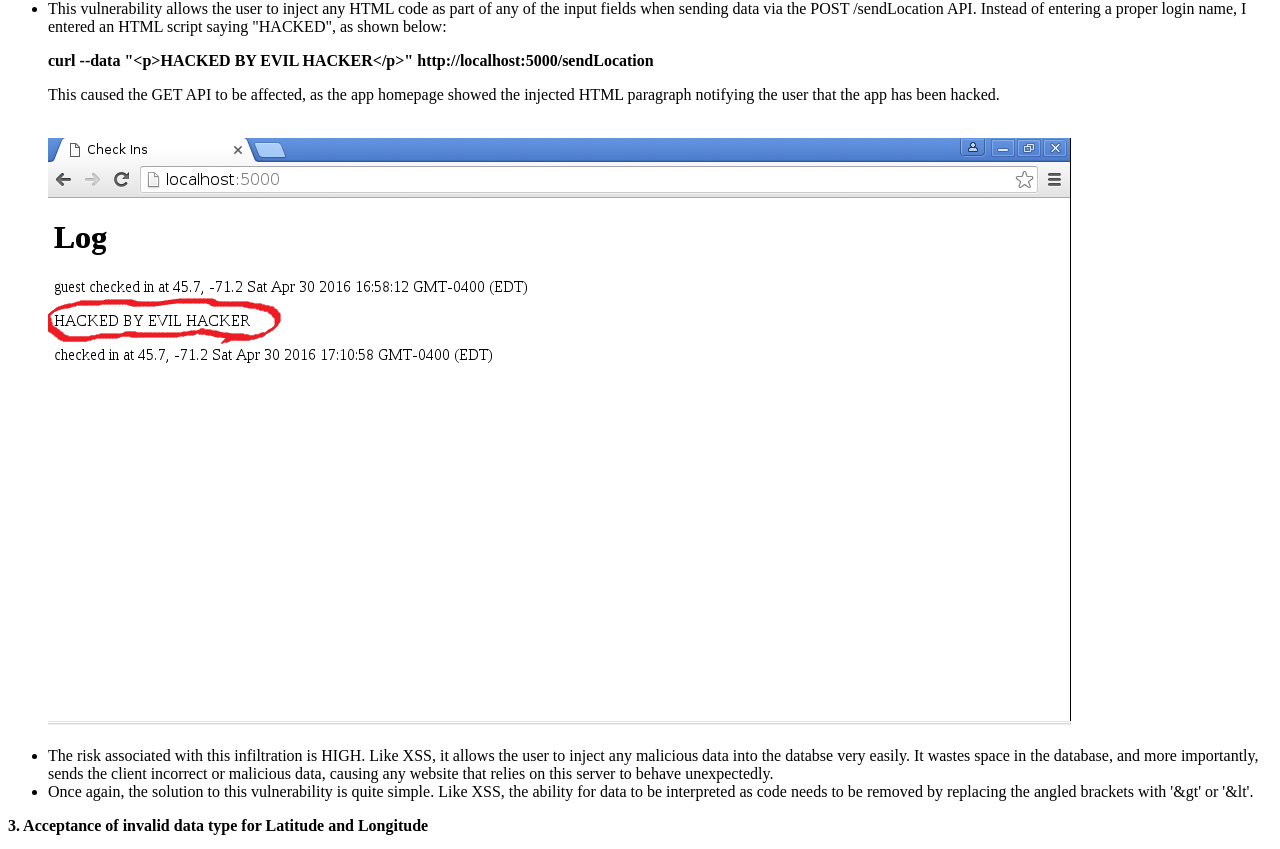
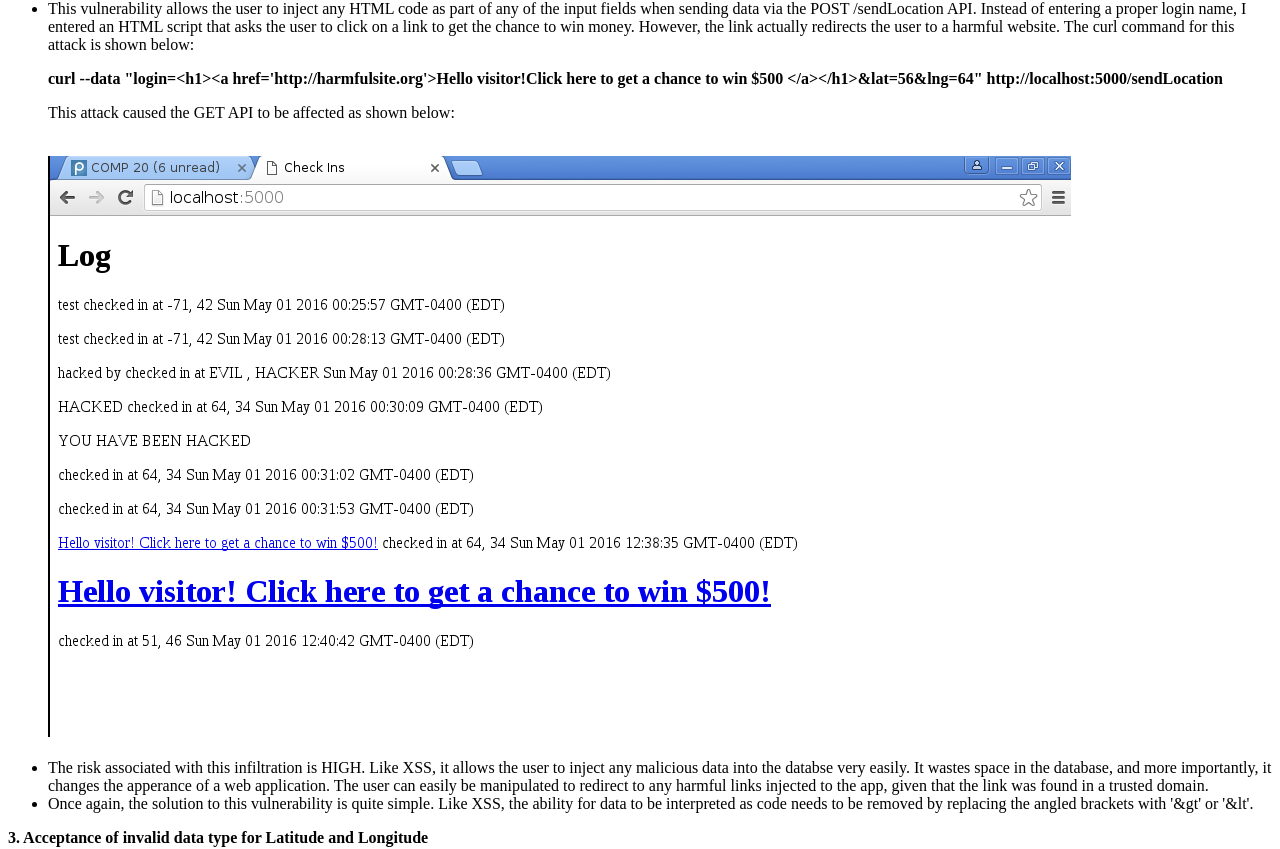
Before and after one commit to kislam01/comp20-kislam, a plain HTML site: page security/report.html in a window 1280 px wide. Shown: the part 2074-2923 px from the top of the page. Drawn offline with Linux system fonts and the light colour scheme.

Commit message:
Added screenshot

```diff
--- a/security/report.html
+++ b/security/report.html
@@ -40,15 +40,15 @@
 		</ul>
 		<p><b>2. HTML injection</b></p>
 		<ul>
-			<li>This vulnerability allows the user to inject any HTML code as part of any of the input fields when sending data via the POST /sendLocation API. Instead of entering a proper login name, I entered an HTML script saying "HACKED", as shown below:<br>
-			<p><b>curl  --data "&lt;p&gt;HACKED BY EVIL HACKER&lt;/p&gt;"  http://localhost:5000/sendLocation</b></p>
-			<p>This caused the GET API to be affected, as the app homepage showed the injected HTML paragraph notifying the user that the app has been hacked.</p>
+			<li>This vulnerability allows the user to inject any HTML code as part of any of the input fields when sending data via the POST /sendLocation API. Instead of entering a proper login name, I entered an HTML script that asks the user to click on a link to get the chance to win money. However, the link actually redirects the user to a harmful website. The curl command for this attack is shown below:<br>
+			<p><b>curl  --data "login=&lt;h1&gt;&lt;a href='http://harmfulsite.org'&gt;Hello visitor!Click here to get a chance to win $500 &lt;/a&gt;&lt;/h1&gt;&amp;lat=56&amp;lng=64"  http://localhost:5000/sendLocation</b></p>
+			<p>This attack caused the GET API to be affected as shown below:</p>
 			<br>
-			<img src="Screenshot4.png" alt="Hacker image">
+			<img src="Screenshot5.png" alt="Hacker image">
 			<br>
 			</li>
 			<br>
-			<li>The risk associated with this infiltration is HIGH. Like XSS, it allows the user to inject any malicious data into the databse very easily. It wastes space in the database, and more importantly, sends the client incorrect or malicious data, causing any website that relies on this server to behave unexpectedly.
+			<li>The risk associated with this infiltration is HIGH. Like XSS, it allows the user to inject any malicious data into the databse very easily. It wastes space in the database, and more importantly, it changes the apperance of a web application. The user can easily be manipulated to redirect to any harmful links injected to the app, given that the link was found in a trusted domain.
 			</li>
 			<li>Once again, the solution to this vulnerability is quite simple. Like XSS, the ability for data to be interpreted as code needs to be removed by replacing the angled brackets with '&amp;gt' or '&amp;lt'. </li>
 		</ul>
```
Also changed, not shown: security/Screenshot5.png (added).
